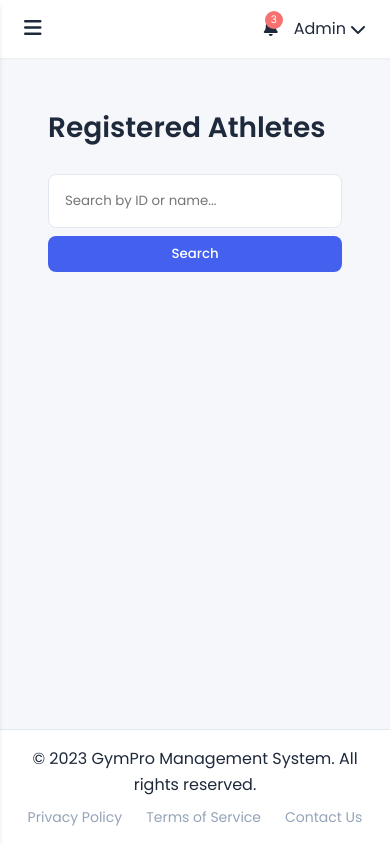
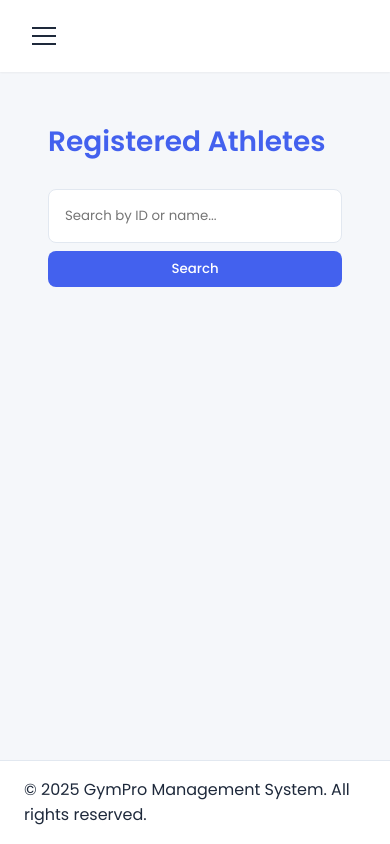
Before and after one commit to 0xAbolfazl/GYM-Management-System, a Flask app: page /athletes in a window 390 px wide. Run offline with Flask 3, Linux system fonts and the light colour scheme; data that the repository does not hold is empty.

Commit message:
Became responsive

```diff
--- /dev/null
+++ b/requirements.txt
@@ -0,0 +1 @@
+flask
--- a/static/css/athletes.css
+++ b/static/css/athletes.css
@@ -9,7 +9,7 @@
 .athletes-list h2 {
   font-size: 1.75rem;
   margin-bottom: var(--spacing-lg);
-  color: var(--dark-color);
+  color: #4361ee;
   font-weight: 600;
 }
 
--- a/static/css/base.css
+++ b/static/css/base.css
@@ -324,8 +324,7 @@ a {
   to { transform: translateX(0); opacity: 1; }
 }
 
-/* ========== رسپانسیو ========== */
-@media (max-width: 992px) {
+/* @media (max-width: 992px) {
   .sidebar {
     position: fixed;
     left: -280px;
@@ -340,9 +339,9 @@ a {
   .sidebar-toggle {
     display: block;
   }
-}
+} */
 
-@media (max-width: 576px) {
+/* @media (max-width: 576px) {
   .header-right {
     gap: var(--spacing-md);
   }
@@ -352,4 +351,97 @@ a {
     gap: var(--spacing-sm);
     text-align: center;
   }
+} */
+
+/* ========== Hamburger Menu Styles ========== */
+.sidebar-toggle {
+    display: none;
+    background: none;
+    border: none;
+    font-size: 1.5rem;
+    color: var(--dark-color);
+    cursor: pointer;
+    transition: transform 0.3s ease;
+    padding: var(--spacing-sm);
+    position: relative;
+    width: 40px;
+    height: 40px;
 }
+
+.sidebar-toggle .hamburger {
+    display: block;
+    width: 24px;
+    height: 2px;
+    background: var(--dark-color);
+    position: relative;
+    transition: all 0.3s ease;
+}
+
+.sidebar-toggle .hamburger::before,
+.sidebar-toggle .hamburger::after {
+    content: '';
+    position: absolute;
+    left: 0;
+    width: 24px;
+    height: 2px;
+    background: var(--dark-color);
+    transition: all 0.3s ease;
+}
+
+.sidebar-toggle .hamburger::before {
+    top: -8px;
+}
+
+.sidebar-toggle .hamburger::after {
+    top: 8px;
+}
+
+.sidebar-toggle.active .hamburger {
+    background: transparent;
+}
+
+.sidebar-toggle.active .hamburger::before {
+    top: 0;
+    transform: rotate(45deg);
+}
+
+.sidebar-toggle.active .hamburger::after {
+    top: 0;
+    transform: rotate(-45deg);
+}
+
+/* ========== Responsive Adjustments ========== */
+@media (max-width: 992px) {
+    .sidebar {
+        position: fixed;
+        left: -280px;
+        top: 0;
+        bottom: 0;
+        transition: left 0.3s ease;
+    }
+
+    .sidebar.active {
+        left: 0;
+    }
+
+    .sidebar-toggle {
+        display: block;
+    }
+
+    .main-content {
+        margin-left: 0;
+    }
+}
+
+@media (max-width: 576px) {
+    .sidebar {
+        width: 250px;
+    }
+
+    .flash-messages {
+        max-width: 90%;
+        left: 50%;
+        transform: translateX(-50%);
+        right: auto;
+    }
+}
--- a/templates/base.html
+++ b/templates/base.html
@@ -63,20 +63,13 @@
         <main class="main-content">
             <header class="main-header">
                 <div class="header-left">
-                    <button class="sidebar-toggle">
-                        <i class="fas fa-bars"></i>
+                    <button class="sidebar-toggle" id="sidebarToggle">
+                        <span class="hamburger"></span>
                     </button>
                     <h1>{% block page_title %}{% endblock %}</h1>
                 </div>
                 <div class="header-right">
-                    <div class="notifications">
-                        <i class="fas fa-bell"></i>
-                        <span class="badge">3</span>
-                    </div>
-                    <div class="user-menu">
-                        <span>Admin</span>
-                        <i class="fas fa-chevron-down"></i>
-                    </div>
+                    <!-- Optional: Add any header right content here -->
                 </div>
             </header>
 
@@ -101,16 +94,55 @@
             </div>
 
             <footer class="main-footer">
-                <p>&copy; 2023 GymPro Management System. All rights reserved.</p>
-                <div class="footer-links">
-                    <a href="#">Privacy Policy</a>
-                    <a href="#">Terms of Service</a>
-                    <a href="#">Contact Us</a>
-                </div>
+                <p>&copy; 2025 GymPro Management System. All rights reserved.</p>
             </footer>
         </main>
     </div>
 
-    <script src="{{ url_for('static', filename='js/script.js') }}"></script>
+    <script>
+        // Toggle sidebar functionality
+        document.getElementById('sidebarToggle').addEventListener('click', function() {
+            const sidebar = document.querySelector('.sidebar');
+            const toggleBtn = this;
+
+            sidebar.classList.toggle('active');
+            toggleBtn.classList.toggle('active');
+
+            // Add overlay when sidebar is active
+            if (sidebar.classList.contains('active')) {
+                const overlay = document.createElement('div');
+                overlay.className = 'sidebar-overlay';
+                overlay.style.position = 'fixed';
+                overlay.style.top = '0';
+                overlay.style.left = '0';
+                overlay.style.right = '0';
+                overlay.style.bottom = '0';
+                overlay.style.backgroundColor = 'rgba(0,0,0,0.5)';
+                overlay.style.zIndex = '99';
+                overlay.style.display = 'none';
+                document.body.appendChild(overlay);
+
+                setTimeout(() => {
+                    overlay.style.display = 'block';
+                }, 10);
+
+                overlay.addEventListener('click', function() {
+                    sidebar.classList.remove('active');
+                    toggleBtn.classList.remove('active');
+                    overlay.remove();
+                });
+            } else {
+                const overlay = document.querySelector('.sidebar-overlay');
+                if (overlay) overlay.remove();
+            }
+        });
+
+        // Close flash messages
+        document.querySelectorAll('.flash-close').forEach(btn => {
+            btn.addEventListener('click', function() {
+                this.parentElement.remove();
+            });
+        });
+    </script>
 </body>
 </html>
--- a/templates/register.html
+++ b/templates/register.html
@@ -1,6 +1,4 @@
 {% extends "base.html" %}
-
-{% block page_title %}Register New Athlete{% endblock %}
 
 {% block content %}
 <head>
```
Also changed, not shown: 1 other file.
